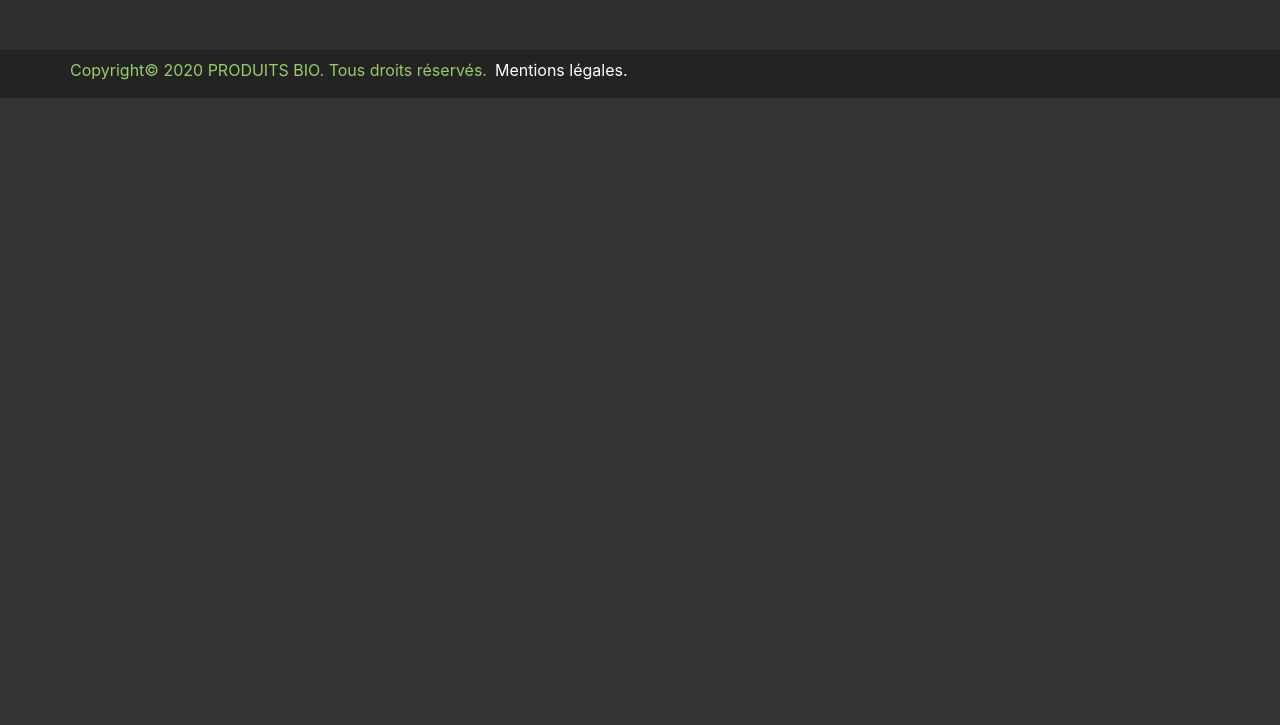
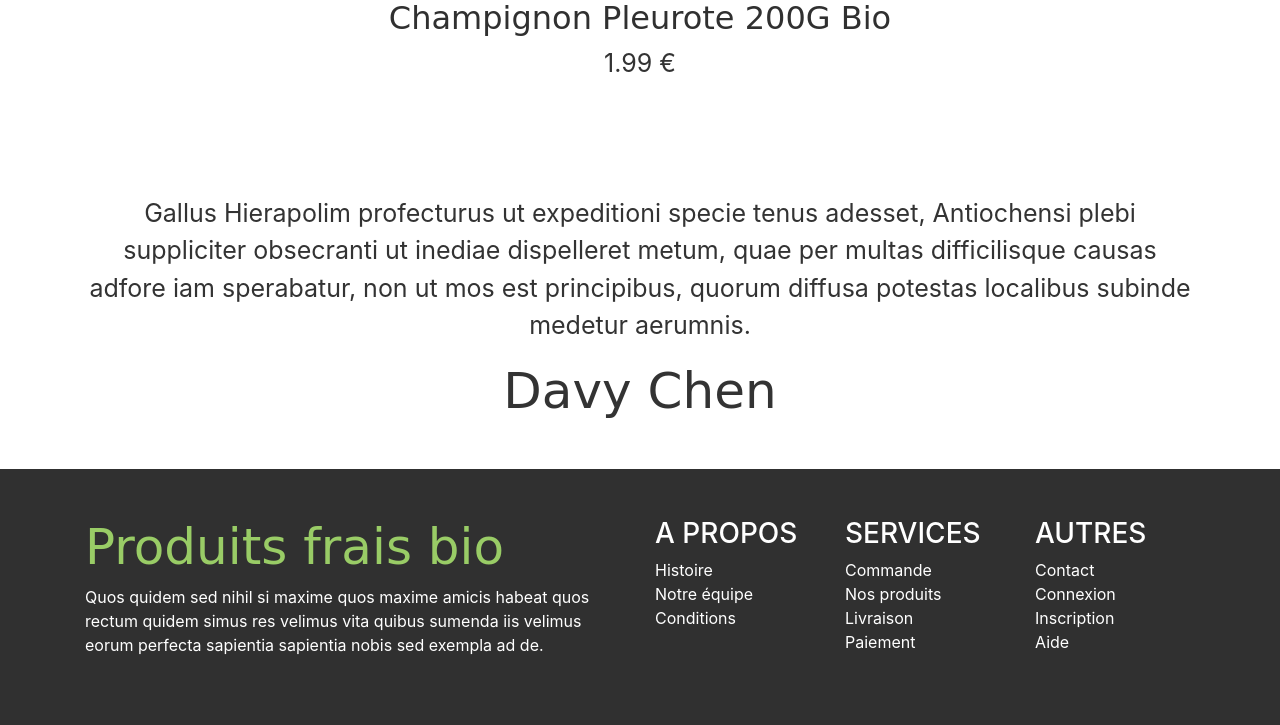
Before and after one commit to davy-web/dimi-php-produits-bio, a PHP site: page / in a window 1280 px wide. Shown: the part 3822-4547 px from the top of the page. Before the commit the page ends 3920 px from the top, so only its background shows below. Run offline with PHP 8.4, Linux system fonts and the light colour scheme; data comes from the database, SQL or seed files in the repository; some web fonts are replaced.

Commit message:
Nouveau produit

```diff
--- a/index.php
+++ b/index.php
@@ -115,6 +115,35 @@ nb_visit('page_accueil', $pdo);
             </div>
         </div>
 
+        <!-- Nouveau Produit -->
+        <div class="container mt-5">
+            <h1 class="font_hotel text-center">Nouveau Produit</h1>
+        </div>
+
+        <!-- Highlight -->
+        <div class="container my-5">
+            <div class="row my-5">
+
+                <?php
+                $result2 = $pdo->query("SELECT * FROM davy_produits ORDER BY id DESC LIMIT 1");
+                while ($produit2 = $result2->fetch(PDO::FETCH_ASSOC)) {
+                ?>
+
+                <div class="col-lg text-center my-5">
+                    <a title="Voir Produit" href="produit/index.php?id=<?php echo $produit2["id"]; ?>" class="color_black">
+                        <img src="<?php echo $produit2["photo"]; ?>" alt="<?php echo $produit2["nom"]; ?>" class="img-fluid rounded-circle">
+                        <h2 class="font_hotel"><?php echo $produit2["nom"]; ?></h2>
+                    </a>
+                    <p><?php echo $produit2["prix"]; ?> €</p>
+                </div>
+
+                <?php
+                }
+                ?>
+
+            </div>
+        </div>
+
         <!-- Davy Chen -->
         <div class="container my-5">
             <p class="text-center">Gallus Hierapolim profecturus ut expeditioni specie tenus adesset, Antiochensi plebi suppliciter obsecranti ut inediae dispelleret metum, quae per multas difficilisque causas adfore iam sperabatur, non ut mos est principibus, quorum diffusa potestas localibus subinde medetur aerumnis.</p>
```
